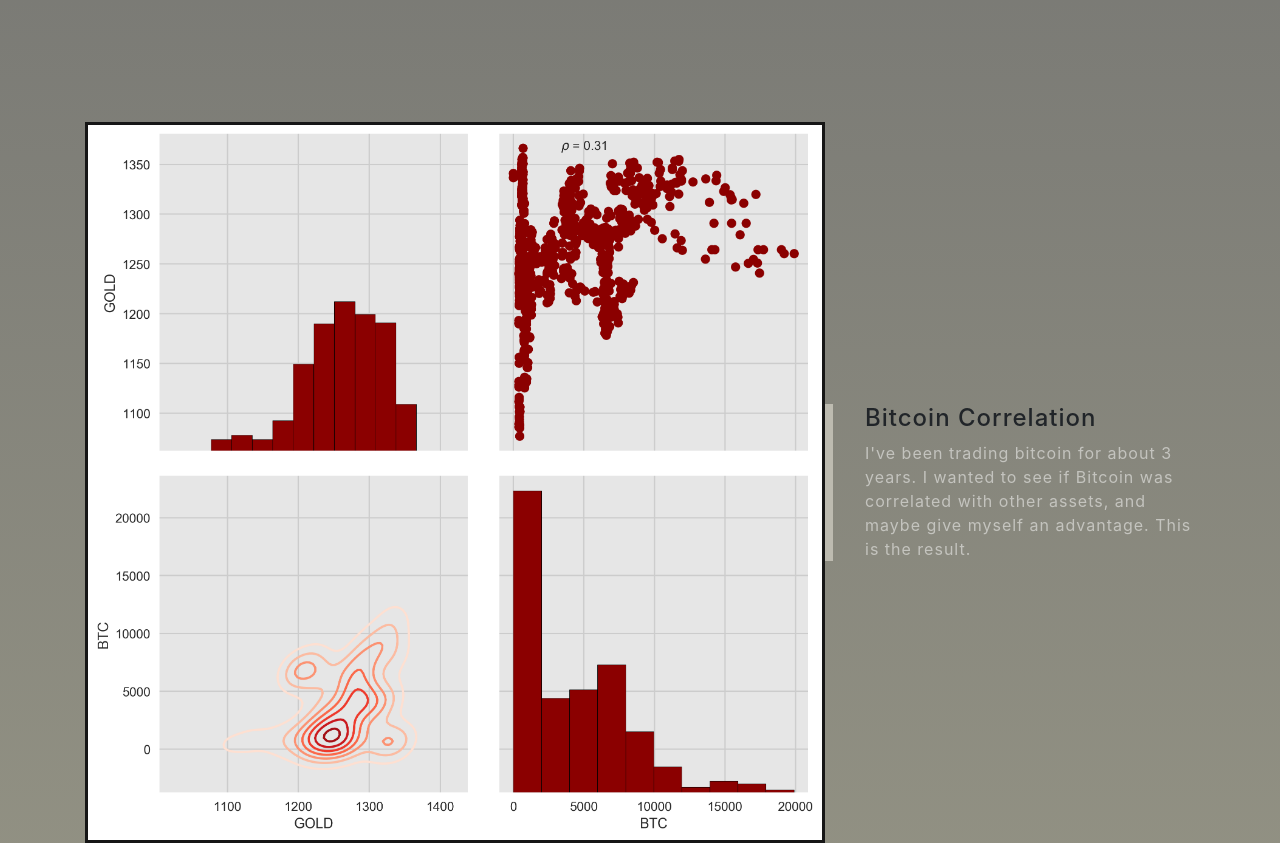
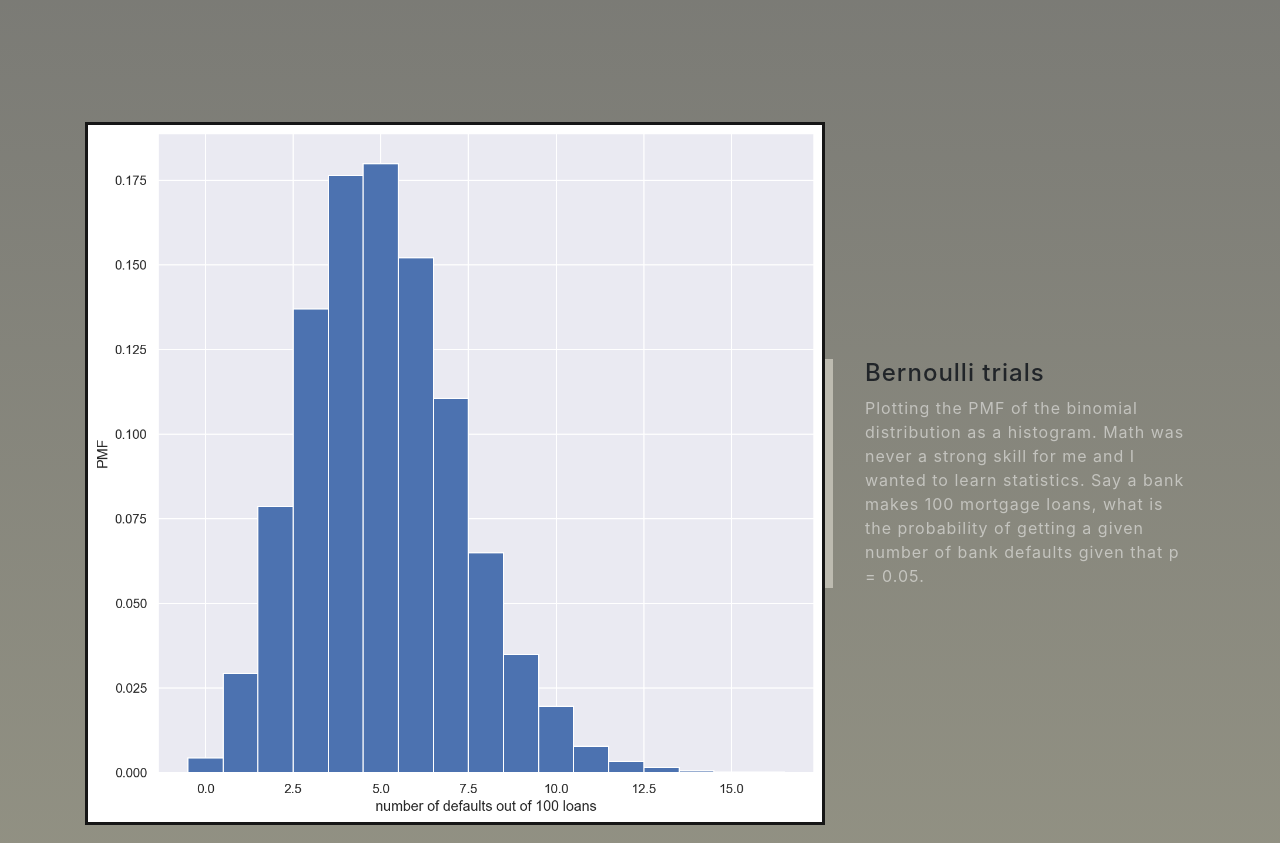
Before and after one commit to hilljtm/hilljtm.github.io, a website with bundled scripts: page index.html in a window 1280 px wide. Shown: the part 1880-2723 px from the top of the page. Built offline with nearby package versions, Linux system fonts and the light colour scheme; a script that the page names is missing.

Commit message:
updated projects section, plz don't break

```diff
--- a/index.html
+++ b/index.html
@@ -90,14 +90,14 @@
       <!-- Featured Project Row -->
       <div class="row align-items-center no-gutters mb-4 mb-lg-5">
         <div class="col-xl-8 col-lg-7">
-          <a href="https://github.com/hilljtm/Correlations" target="_blank">
-            <img class="img-fluid mb-3 mb-lg-0" src="img/goldportfolio.png" alt="btccorrelation">
+          <a href="https://github.com/hilljtm/py_practice" target="_blank">
+            <img class="img-fluid mb-3 mb-lg-0" src="img/resize_default.png" alt="PMF">
           </a>
         </div>
         <div class="col-xl-4 col-lg-5">
           <div class="featured-text text-center text-lg-left">
-            <h4>Bitcoin Correlation</h4>
-            <p class="text-white-50 mb-0">I've been trading bitcoin for about 3 years. I wanted to see if Bitcoin was correlated with other assets, and maybe give myself an advantage. This is the result.
+            <h4>Bernoulli trials</h4>
+            <p class="text-white-50 mb-0">Plotting the PMF of the binomial distribution as a histogram. Math was never a strong skill for me and I wanted to learn statistics. Say a bank makes 100 mortgage loans, what is the probability of getting a given number of bank defaults given that p = 0.05.
           </div>
         </div>
       </div>
```
Also changed, not shown: img/resize_default.png (added).
